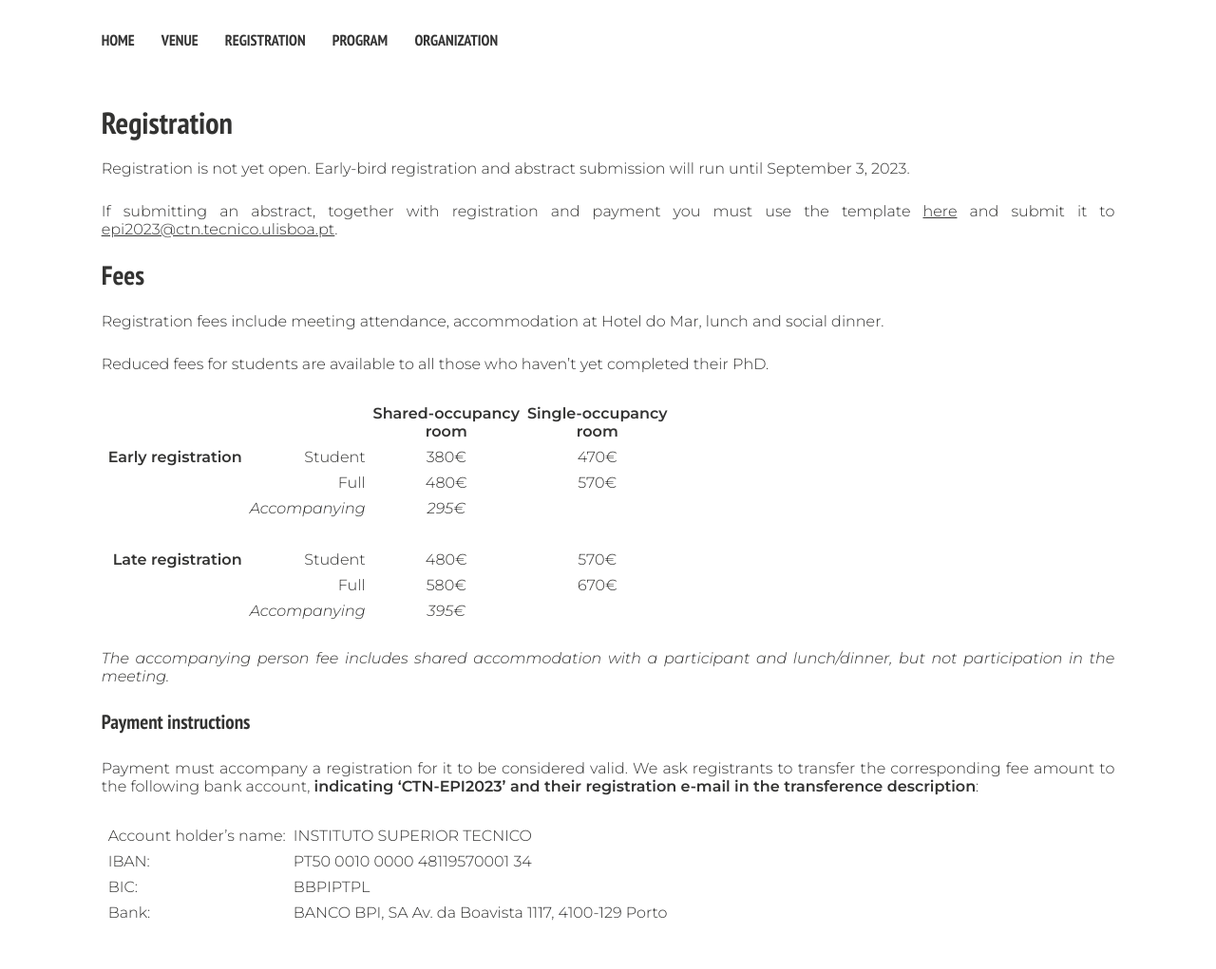
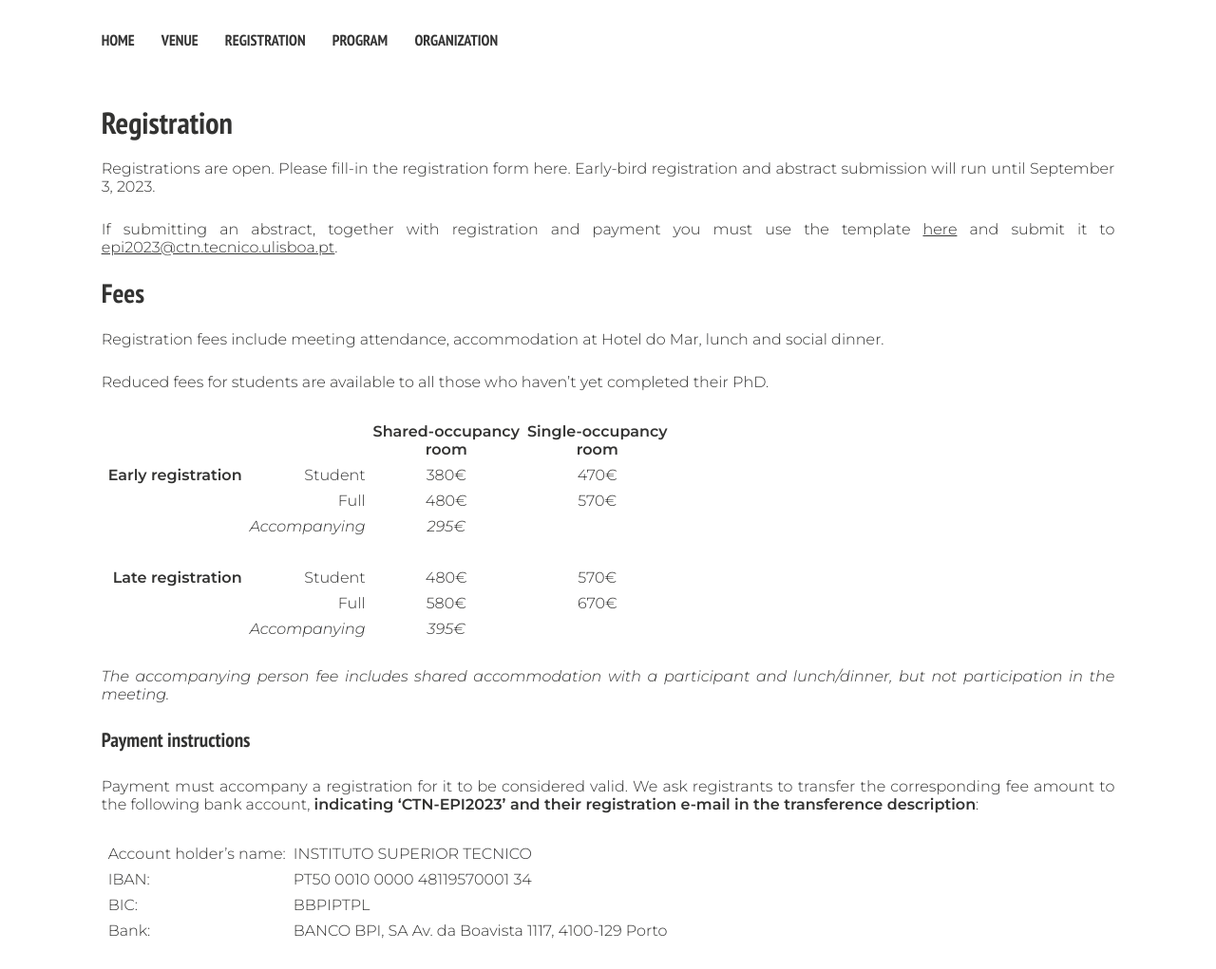
Before and after one commit to Iberian-Peptide-Meeting/XVIII, a Jekyll site: the page built from _pages/registration.md, in a window 1280 px wide. Shown: the whole page at 95% size. Built offline with Jekyll 4.4.1, drawn with Linux system fonts in a browser that asks for light colours; nearby versions of some CDN libraries.

Commit message:
Registration text

```diff
--- a/_pages/registration.md
+++ b/_pages/registration.md
@@ -5,7 +5,7 @@ title: Registration
 permalink: /registration
 ---
 
-Registration is not yet open. Early-bird registration and abstract submission will run until September 3, 2023.
+Registrations are open. Please fill-in the registration form here. Early-bird registration and abstract submission will run until September 3, 2023.
 
 If submitting an abstract, together with registration and payment you must use the template [here](/XVIII/images/AbstractTemplate.docx) and submit
 it to [epi2023@ctn.tecnico.ulisboa.pt](mailto:epi2023@ctn.tecnico.ulisboa.pt).
```
